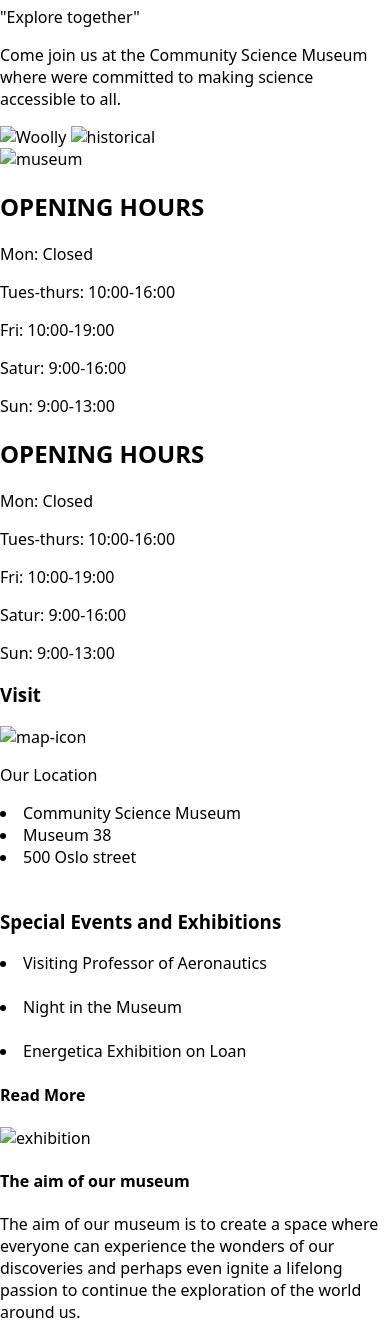
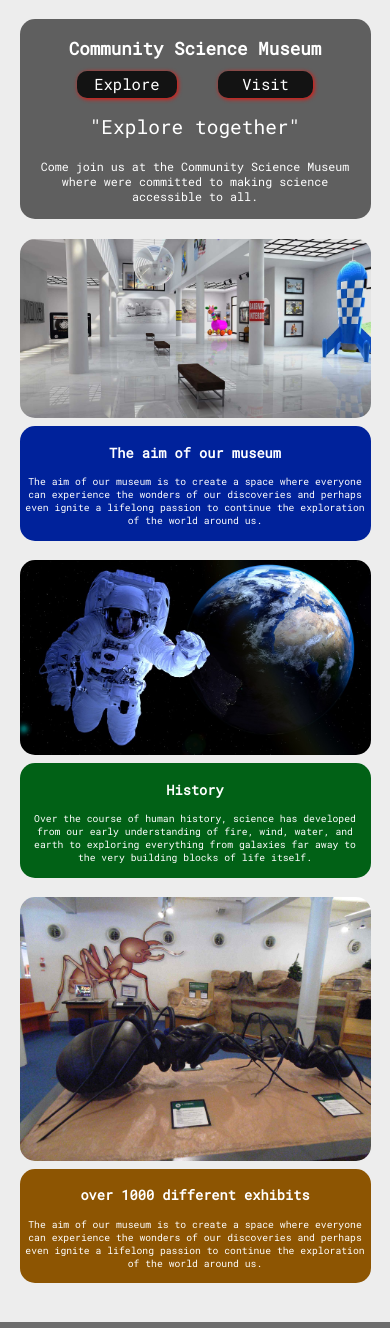
Before and after one commit to YoelSam1/yoel-semester-project-1, a plain HTML site: page index.html in a window 390 px wide. Shown: the part 183-1511 px from the top of the page. Drawn offline with Linux system fonts and the light colour scheme.

Commit message:
index.html

```diff
--- a/index.html
+++ b/index.html
@@ -4,14 +4,16 @@
     <meta charset="UTF-8">
     <meta http-equiv="X-UA-Compatible" content="IE=edge">
     <meta name="viewport" content="width=device-width, initial-scale=1.0">
-    <title>Document</title>
-    <link rel="stylesheet" href="css/meny.css">
-    <link rel="stylesheet" href="css/style.css">
+    <meta name="description" content="CommunityScienceMuseum home page. Welcome and hope you visit us">
     <link rel="preconnect" href="https://fonts.googleapis.com">
     <link rel="preconnect" href="https://fonts.gstatic.com" crossorigin>
     <link href="https://fonts.googleapis.com/css2?family=Montserrat:ital,wght@0,700;1,400&family=Roboto+Mono:ital,wght@0,400;1,700&display=swap" rel="stylesheet">
+    <title>Home</title>
+    <link rel="stylesheet" href="css/meny.css">
+    <link rel="stylesheet" href="css/home.css">
 </head>
 <body>
+    <!-- head -->
     <header class="header">
         <nav>
             <input class="menu-btn" type="checkbox" id="menu-btn" />
@@ -19,7 +21,7 @@
                 <span class="nav-icon"></span>
             </label>
 
-            <a href="index.html"><img src="img/logo.png" alt="logo" class="logo"></a>
+            <a href="index.html"><img src="pic/logo.png" alt="logo" class="logo"></a>
 
             <ul class="menu">
                 <li><a href="index.html">Home</a></li>
@@ -30,119 +32,135 @@
                 <li><a href="html/get-Involved.html">Get Involved</a></li>
             </ul>
         </nav>
-
     </header>
 
+    <!-- main -->
     <main>
+        <section class="mobile">
             <div>
-            <img src="img/solar-system.jpg" alt="solar-system" class="solar-system">
+                <img src="pic/solar-system.jpg" alt="solar-system" class="solar-system-img">
             </div>
 
-        <div class="CSM-tag">
-            <h1 class="csm-tag">Community Science Museum</h1>
-            <a href="html/Explore.html" class="explore">Explore</a>
-            <a href="#r-m" class="read-more">Read more</a>
-            <p class=Explore-together>"Explore together"</p>
+            <div class="csm-box">
+                <h1 class="csm-h1">Community Science Museum</h1>
+                <a href="html/Explore.html" class="explore-link">Explore</a>
+                <a href="html/Visit.html" class="visit-link">Visit</a>
+                <p class=Explore-together-p>"Explore together"</p>
                 <p>Come join us at the Community Science Museum where were committed to making science accessible to all.</p>
             </div>
 
-        <div class="inline-img">
-            <img src="img/Woolly.jpg" alt="Woolly" class="Woolly">
-            <img src="img/historical.jpg" alt="historical" class="historical">
+            <div class="img-text-box">
+                <img src="pic/exhibition.jpg" alt="exhibition-m" class="img">
+                <div class="p-div1">
+                    <p class="text-style">The aim of our museum</p>
+                    <p class="p">The aim of our museum is to create a space where everyone can experience the wonders of our discoveries and perhaps even ignite a lifelong passion to continue the exploration of the world around us.</p>
+                </div>
             </div>
 
-        <div class="m">
-            <img src="img/museum.png" alt="museum" class="museum">
+            <div class="img-text-box">
+                <img src="pic/astronomy.jpg" alt="astronomy-m" class="img">
+                <div class="p-div2">
+                    <p class="text-style">History</p>
+                    <p class="p">Over the course of human history, science has developed from our early understanding of fire, wind, water, and earth to exploring everything from galaxies far away to the very building blocks of life itself.</p>
+                    </div>
             </div>
 
-        <div class="m"><h2 class="p-d">OPENING HOURS</h2></div>
+            <div class="img-text-box">
+                <img src="pic/ant.jpg" alt="ant-m" class="img">
+                <div class="p-div3">
+                    <p class="text-style">over 1000 different exhibits</p>
+                    <p class="p">The aim of our museum is to create a space where everyone can experience the wonders of our discoveries and perhaps even ignite a lifelong passion to continue the exploration of the world around us.</p>
+                </div>
+            </div>
+        </section>
 
-        <div class="p-h-2">
-            <p>Mon: Closed</p>
-            <p>Tues-thurs: 10:00-16:00</p>
-            <p>Fri: 10:00-19:00</p>
-            <p>Satur: 9:00-16:00</p>
-            <p>Sun: 9:00-13:00</p>
+        <section class="desktop">
+
+            <div>
+                <img src="pic/solar-system.jpg" alt="solar-system" class="solar-system-img">
             </div>
 
-
-        <div class="p-h">
-            <h2 class="opening-tag">OPENING HOURS</h1>
-            <p>Mon: Closed</p>
-            <p>Tues-thurs: 10:00-16:00</p>
-            <p>Fri: 10:00-19:00</p>
-            <p>Satur: 9:00-16:00</p>
-            <p>Sun: 9:00-13:00</p>
+            <div class="inline-bblock-style">
+                <div class="csm-box-d">
+                    <h1 class="csm-h1-d">Community Science Museum</h1>
+                    <a href="html/Explore.html" class="explore-link-d">Explore</a>
+                    <a href="html/Visit.html" class="visit-link-d">Visit</a>
+                    <p class=Explore-together-p-d>"Explore together"</p>
+                    <div class="text-p">
+                        <p>Come join us at the Community Science Museum</p>
+                        <p>where we're committed to making science</p>
+                        <p>accessible to all.</p>
                     </div>
 
-        <div class="visit-tag">
-            <h3 class="v">Visit</h3>
-            <img src="img/icon-Map.png" alt="map-icon" class="map-icon">
-            <p class="v">Our Location</p>
-            <li>Community Science Museum</li>
-            <li>Museum 38</li>
-            <li>500 Oslo street</li>
-            <br>
                 </div>
 
-        <div class="event-tag">
-            <h3>Special Events and Exhibitions</h3>
-            <li>Visiting Professor of Aeronautics</li>
-            <br>
-            <li>Night in the Museum</li>
-            <br>
-            <li>Energetica Exhibition on Loan</li>
+                <div class="black-box-for-time-list">
+                    <p class="intro-text">OPENING HOURS</p>
+                    <p class="time-tixt"><b class="kk">Monday</b> <b class="ff">we are Closed</b></p>
+                    <p class="time-tixt"><b class="kk">Tuesday</b> <b class="ff">10:00 - 16:00</b></p>
+                    <p class="time-tixt"><b class="kk">Wednesday</b> <b class="ff">10:00 - 16:00</b></p>
+                    <p class="time-tixt"><b class="kk">Thursday</b> <b class="ff">10:00 - 16:00</b></p>
+                    <p class="time-tixt"><b class="kk">Friday</b> <b class="ff">10:00 - 19:00</b></p>
+                    <p class="time-tixt"><b class="kk">Saturday</b> <b class="ff">9:00 - 16:00</b></p>
+                    <p class="time-tixt"><b class="kk">Sunday</b> <b class="ff">9:00 - 13:00</b></p>
+                </div>
             </div>
 
-        <div class="r-m" id="r-m">
-
-            <div class="r-d"><h4 class="h4-tag" >Read More</h4></div>
-
-            <img src="img/exhibition.jpg" alt="exhibition" class="pic-m">
-            <h4 class="h4-tag">The aim of our museum</h4>
-            <p class="p-tag">The aim of our museum is to create a space where everyone can experience the wonders of our discoveries and perhaps even ignite a lifelong passion to continue the exploration of the world around us.</p>
-
-            <img src="img/astronomy.jpg" alt="galaxy" class="pic-m">
-            <h4 class="h4-tag">History</h4>
-            <p class="p-tag">Over the course of human history, science has developed from our early understanding of fire, wind, water, and earth to exploring everything from galaxies far away to the very building blocks of life itself.</p>
-
-            <img src="img/over-1000-exhibits.jpg" alt="over-1000-exhibits" class="pic-m">
-            <h4 class="h4-tag">we have over 1000 different exhibits</h4>
-            <p class="p-tag">The aim of our museum is to create a space where everyone can experience the wonders of our discoveries and perhaps even ignite a lifelong passion to continue the exploration of the world around us.</p>
+            <div class="inline-img-box">
+                <img src="pic/astronaut.jpg" alt="astronaut" class="img-inline">
+                <img src="pic/Woolly.jpg" alt="Woolly" class="img-inline">
+                <img src="pic/kids-laboratory.jpg" alt="historical" class="img-inline">
+                <img src="pic/museum-robot.jpg" alt="Astronomy" class="img-inline">
             </div>
 
+            <div class="imd-text-box">
+                <div>
+                    <img src="pic/exhibition2.png" alt="exhibition" class="img-inline-2">
+                    <img src="pic/astronomy 2.png" alt="" class="img-inline-2">
+                    <img src="pic/ant2.png" alt="" class="img-inline-2">
+                </div>
+
+                <div class="left">
+                    <p class="bold-text">The aim of our museum</p>
+                    <p>The aim of our museum is to create a space where everyone can experience the wonders of our discoveries and perhaps even ignite a lifelong passion to continue the exploration of the world around us.</p>
+                </div>
+
+                <div class="mid">
+                    <p class="bold-text">History</p>
+                    <p>Over the course of human history, science has developed from our early understanding of fire, wind, water, and earth to exploring everything from galaxies far away to the very building blocks of life itself.</p>
+                </div>
+
+                <div class="right">
+                    <p class="bold-text">over 1000 different exhibits</p>
+                    <p>The aim of our museum is to create a space where everyone can experience the wonders of our discoveries and perhaps even ignite a lifelong passion to continue the exploration of the world around us.</p>
+                </div>
+            </div>
+
+        </section>
     </main>
 
+    <!-- footer -->
     <footer>
+        <div class="s-m">
+            <img src="pic/icon-Facebook.png" alt="icon -Facebook" class="f">
+            <img src="pic/icon-Instagram.png" alt="icon-Instagram" class="g">
+        </div>
 
-            <div class="s-m">
-                <img src="img/icon-Facebook.png" alt="icon -Facebook" class="f-g">
-                <img src="img/icon-Instagram.png" alt="icon-Instagram" class="f-g">
+        <div>
+            <p class="c-u-text">CONTACT US</p>
         </div>
 
         <div class="grp">
-                <img src="img/icon-mail.png" alt="icon-mail" class="c-img">
-                <p>CommunityScienceMuseum@info.com</p>
-            </div>
-
-            <div class="grp">
-                <img src="img/icon-Phone.png" alt="icon-Phone" class="c-img">
             <p>+47 2342424</p>
         </div>
 
         <div class="grp">
-                <img src="img/icon-Map.png" alt="icon-Map" class="c-img">
-                <p>Community Science Museum</p>
-                <p>Museum 38</p>
-                <p>500 Oslo street</p>
+            <p>CommunityScienceMuseum@info.com</p>
         </div>
-
 
         <div class="copy">
             <p>&copy; 2023 Community Science Museum</p>
         </div>
-
     </footer>
-
 </body>
 </html>
```
Lines whose indentation alone changed are shown as unchanged.
